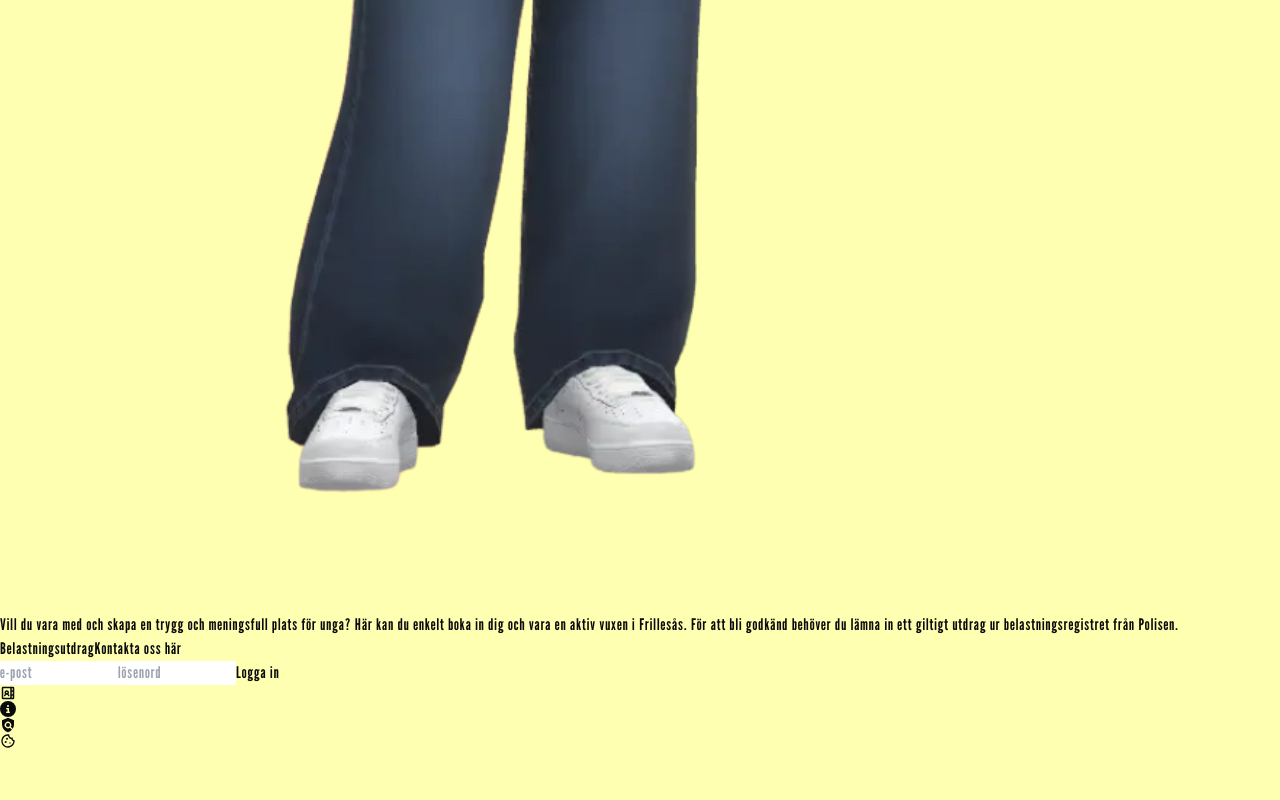
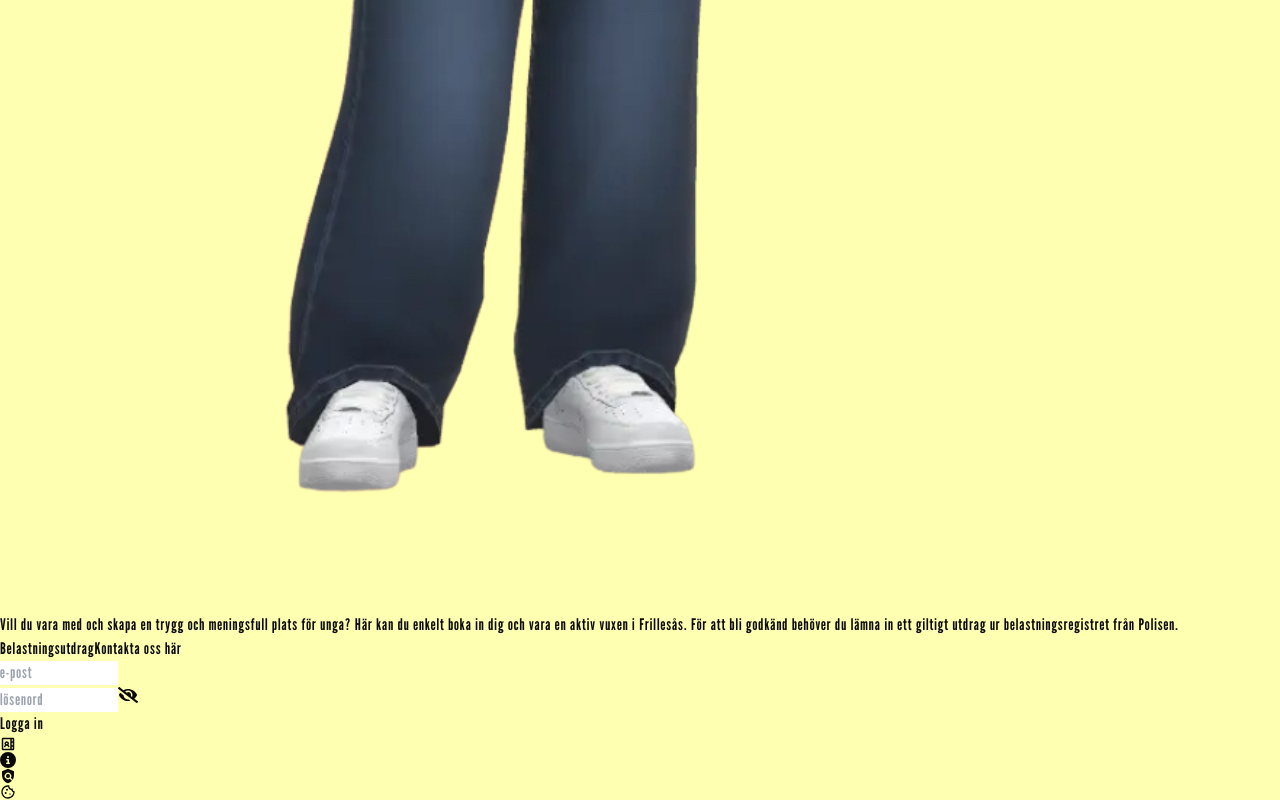
Before and after one commit to SaraPellnor/Bostallet2.0, a Next.js app: page / in a window 1280 px wide. Shown: the part 3107-3907 px from the top of the page. Before the commit the page ends 3856 px from the top, so only its background shows below. Built offline with nearby package versions, Linux system fonts and the light colour scheme; no server answers.

Commit message:
eye password

```diff
--- a/app/Components/Login/LoginForm.jsx
+++ b/app/Components/Login/LoginForm.jsx
@@ -1,6 +1,8 @@
 "use client";
 import { useUserContext } from "../../context/UserContext";
 import { handleLogIn } from "../../functions/functions";
+import { FaEye, FaEyeSlash  } from "react-icons/fa";
+import { useState } from "react";
 
 const LoginForm = () => {
   const {
@@ -13,6 +15,8 @@ const LoginForm = () => {
     setUser,
     setAdmin,
   } = useUserContext();
+    const [showPassword, setShowPassword] = useState(false);
+
 
   const handleSubmit = async (e) => {
     e.preventDefault(); // Stoppa standardformuläret från att skicka GET-request
@@ -34,15 +38,25 @@ const LoginForm = () => {
           onChange={(e) => setEmail(e.target.value)}
           required
         />
+  <div className="relative w-full">
       <input
-          className="px-10 py-3 rounded-full"
+        className="px-10 py-3 rounded-full w-full pr-12"
         placeholder="lösenord"
-          type="password"
+        type={showPassword ? "text" : "password"}
         value={password}
         name="password"
         onChange={(e) => setPassword(e.target.value)}
         required
       />
+      <button
+        type="button"
+        onClick={() => setShowPassword(!showPassword)}
+        className="absolute right-4 top-1/2 -translate-y-1/2 text-gray-500"
+        tabIndex={-1}
+      >
+        {showPassword ? <FaEye size={20} /> : <FaEyeSlash size={20} />}
+      </button>
+    </div>
         <button
           type="submit"
           className="shadow-md shadow-black mt-2 transition duration-500 ease-out text-black bg-yellow_1 py-3 px-10 rounded-full hover:scale-105"
```
Lines whose indentation alone changed are shown as unchanged.
